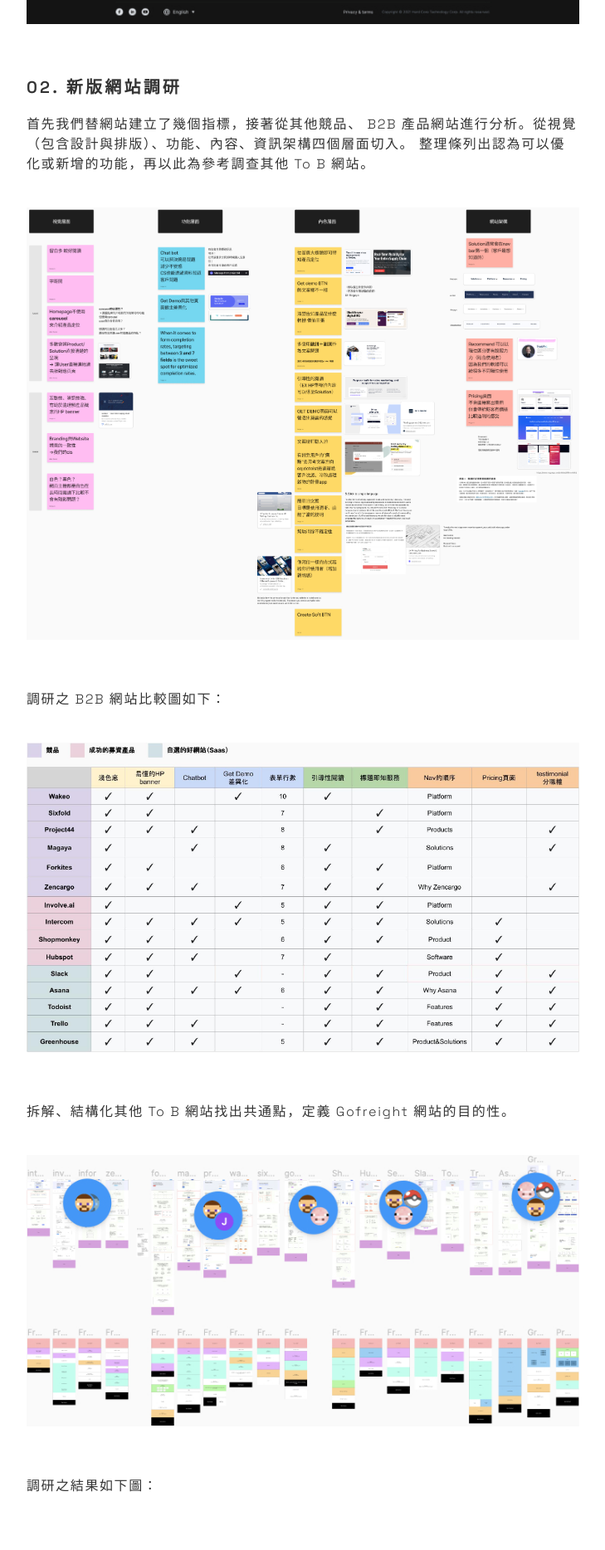
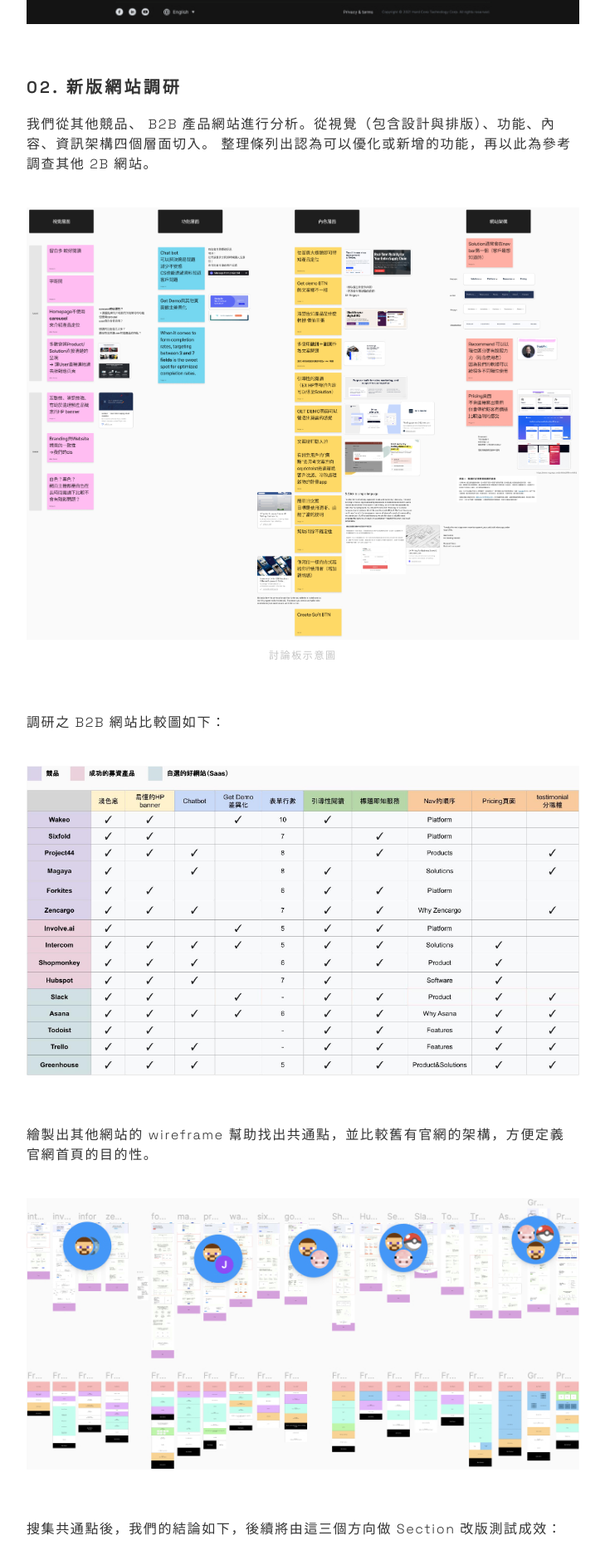
Before and after one commit to ffffffang/Portfolio, a React (Create React App) app: page /portfolio/project/gofreight-website in a window 1280 px wide. Shown: the part 9980-11848 px from the top of the page at 83% size, without its empty margins (96-825 px from the left). Built offline with nearby package versions, Linux system fonts and the light colour scheme.

Commit message:
GF result added

```diff
--- a/src/pages/project-intro/Intro_GF.js
+++ b/src/pages/project-intro/Intro_GF.js
@@ -88,9 +88,9 @@
             <div>
               <h4>02. 新版網站調研</h4>
               <p>
-                首先我們替網站建立了幾個指標，接著從其他競品、 B2B
+                我們從其他競品、 B2B
                 產品網站進行分析。從視覺（包含設計與排版）、功能、內容、資訊架構四個層面切入。
-                整理條列出認為可以優化或新增的功能，再以此為參考調查其他 To B
+                整理條列出認為可以優化或新增的功能，再以此為參考調查其他 2B
                 網站。
               </p>
               <figure>
@@ -98,6 +98,7 @@
                   src="/portfolio/images/GoFreight/web_survey-1.jpg"
                   alt=""
                 />
+                <figcaption>討論板示意圖</figcaption>
               </figure>
               <p>調研之 B2B 網站比較圖如下：</p>
               <figure>
@@ -107,8 +108,8 @@
                 />
               </figure>
               <p>
-                拆解、結構化其他 To B 網站找出共通點，定義 Gofreight
-                網站的目的性。
+                繪製出其他網站的 wireframe
+                幫助找出共通點，並比較舊有官網的架構，方便定義官網首頁的目的性。
               </p>
               <figure>
                 <LazyLoadImage
@@ -116,7 +117,10 @@
                   alt=""
                 />
               </figure>
-              <p>調研之結果如下圖：</p>
+              <p>
+                搜集共通點後，我們的結論如下，後續將由這三個方向做 Section
+                改版測試成效：
+              </p>
               <div className="circle-highlight">
                 <div className="circle-highlight-1">
                   <h6 className="text-secondary">減少停留時間</h6>
@@ -158,6 +162,15 @@
                 Test
               </p>
             </div>
+            <div>
+              <h5>[ 調整首頁目標後上線結果 ]</h5>
+              <p>
+                取 2022-12-05~12-14 與 2022-12-15 至 2023-01-03
+                的資料做對比（以進入 Hompage 如數相當的時段對比）
+                <br></br>Click 數：🔺 6.8 倍 (2022-12-05~12-14.: 0.5% -{">"}
+                2022-12-15~2023-01-03: 3.9%)
+              </p>
+            </div>
           </div>
         </div>
       </div>
```
